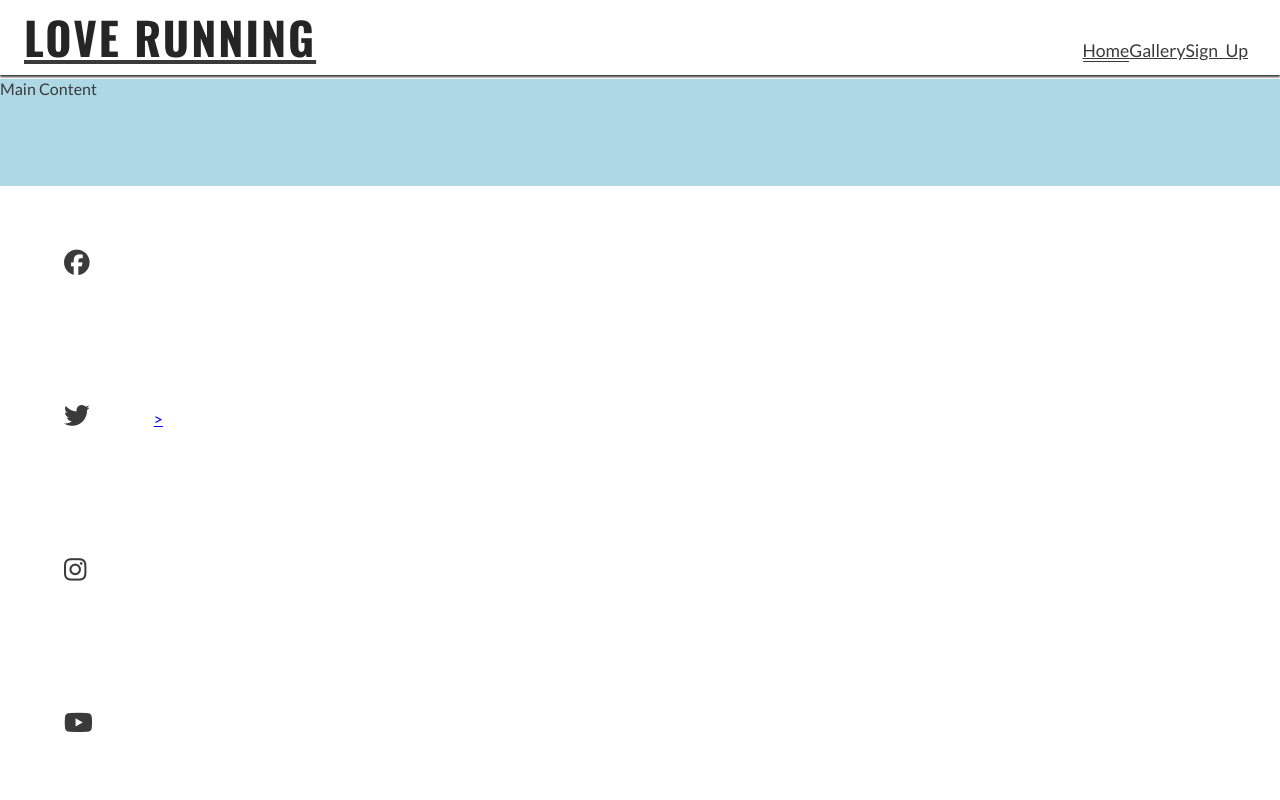
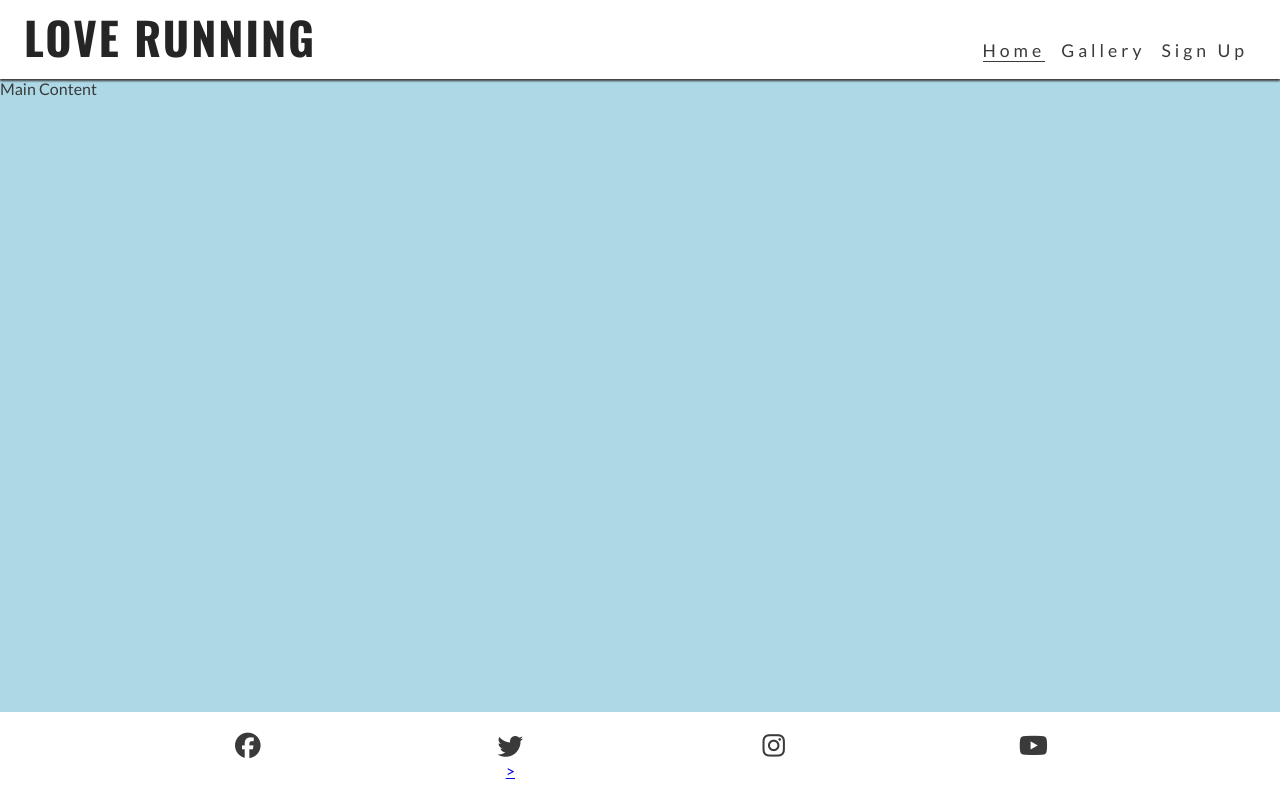
Before and after one commit to rabsingh/love-running, a plain HTML site: page index.html in a window 1280 px wide. Drawn offline with nearby package versions, Linux system fonts and the light colour scheme.

Commit message:
Corrected code after DiffChecker.

```diff
--- a/assets/css/style.css
+++ b/assets/css/style.css
@@ -32,7 +32,7 @@ header {
 }
 
 header a {
-    text-direction: none;
+    text-decoration: none;
     color: inherit;
 }
 
@@ -45,11 +45,11 @@ h1{
 
 #menu {
     font-size: 110%;
-    word-spacing: 4px;
+    letter-spacing: 4px;
     list-style-type: none;
 }
 
-menu > li {
+#menu > li {
     margin-bottom: 1em;
 }
 
@@ -91,7 +91,7 @@ main {
 }
 
 /* Footer */
-#social-network {
+#social-networks {
     text-align: center;
     padding: 20px 0;
     display: flex;
@@ -114,14 +114,14 @@ main {
         position: relative;
         box-shadow: none;
         width: fit-content;
-        padding-right: 1 rem;
+        padding-right: 1rem;
     }
 
     #menu {
         display: flex;
     }
 
-    menu > li {
+    #menu > li {
         padding-left: 1rem;
     }
 
```
Also changed, not shown: index.html (+19 -9 lines).
